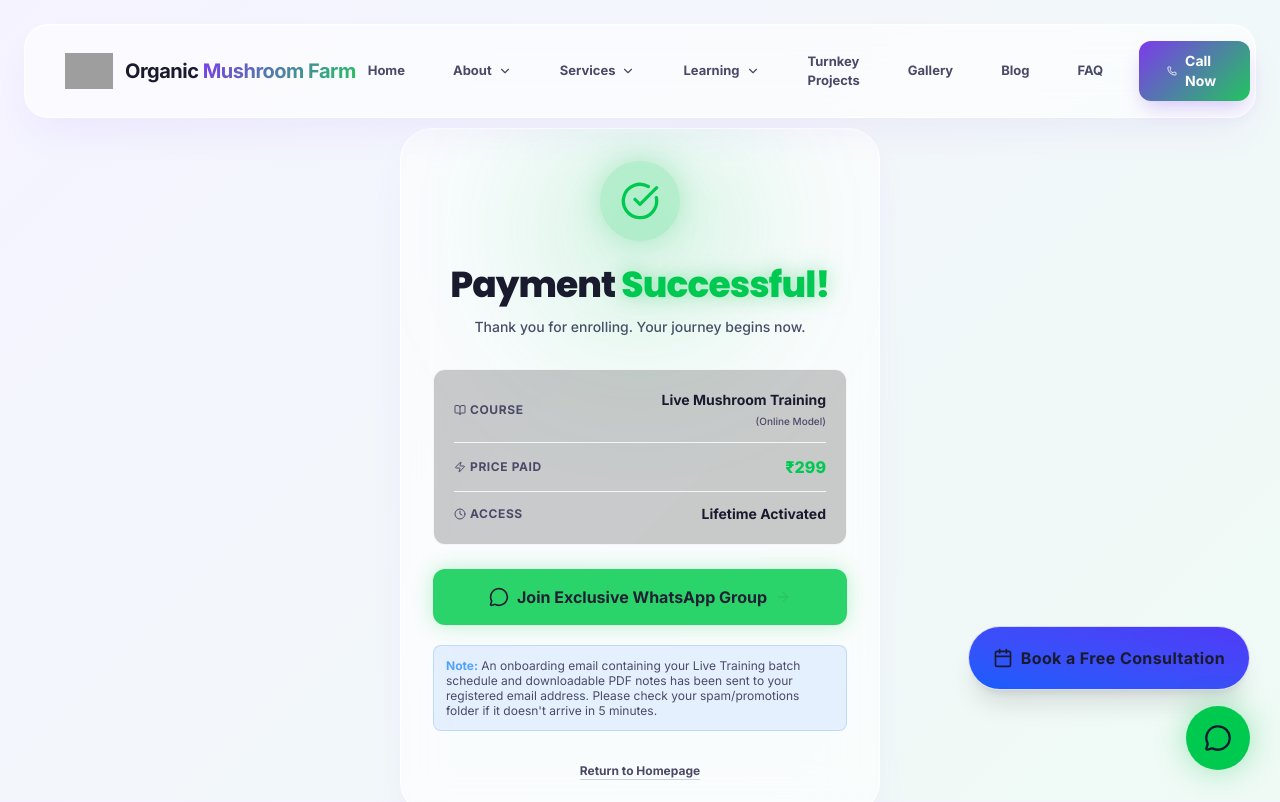
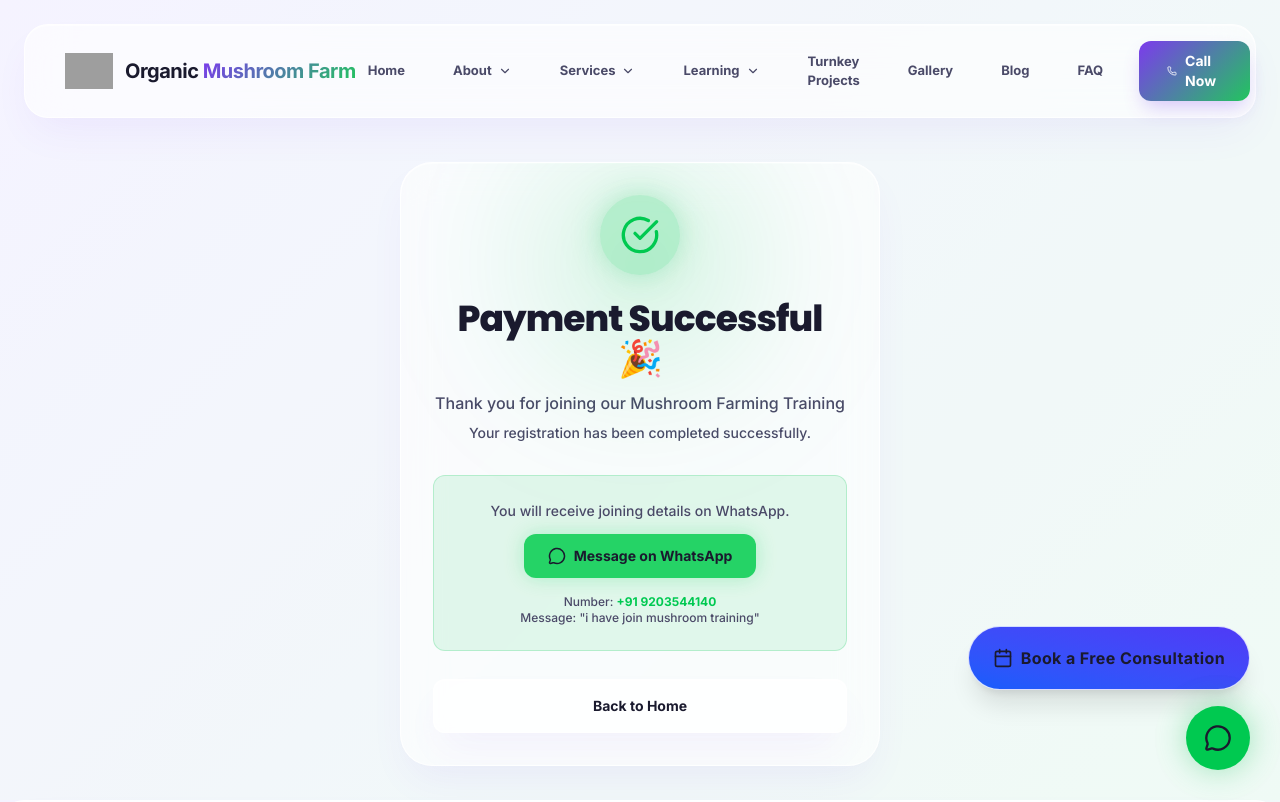
Before and after one commit to sonib-67/organic-mushroom-farm-website, a React (Vite) app: page /payment-success in a window 1280 px wide. Shown: the top 802 px of the page. Built offline with nearby package versions, Linux system fonts and the light colour scheme; grey boxes are pictures that could not be loaded.

Commit message:
feat: improve payment handling and success UI
Refactor checkout flow to handle payment cancellation via modal dismissal, update payment success page UI, and remove redundant payment details card.

```diff
--- a/src/pages/PaymentSuccessPage.tsx
+++ b/src/pages/PaymentSuccessPage.tsx
@@ -29,53 +29,30 @@ export default function PaymentSuccessPage() {
 
           {/* Heading */}
           <h1 className="text-2xl md:text-4xl font-black dark:text-white text-slate-900 tracking-tight mb-2 md:mb-3 relative z-10">
-            Payment <span className="text-green-500 drop-shadow-[0_0_10px_rgba(34,197,94,0.5)]">Successful!</span>
+            Payment Successful 🎉
           </h1>
-          <p className="text-slate-500 dark:text-slate-400 text-xs md:text-sm mb-5 md:mb-8 font-medium">Thank you for enrolling. Your journey begins now.</p>
+          <p className="text-slate-500 dark:text-slate-400 text-sm md:text-base mb-2 font-medium">Thank you for joining our Mushroom Farming Training</p>
+          <p className="text-slate-400 dark:text-slate-300 text-xs md:text-sm mb-5 md:mb-8 font-medium">Your registration has been completed successfully.</p>
 
-          {/* Details Card */}
-          <div className="bg-black/20 dark:bg-black/40 rounded-xl p-4 md:p-5 mb-5 md:mb-6 border dark:border-white/5 border-black/5 text-left space-y-3 relative z-10">
-            <div className="flex justify-between items-center border-b dark:border-white/5 border-black/5 pb-2 md:pb-3">
-              <span className="text-[10px] md:text-xs font-bold text-slate-400 uppercase tracking-wider flex items-center gap-1"><BookOpen size={12}/> Course</span>
-              <span className="text-xs md:text-sm font-bold dark:text-white text-slate-900 text-right">Live Mushroom Training<br/><span className="text-[10px] text-slate-500 font-medium">(Online Model)</span></span>
-            </div>
-            <div className="flex justify-between items-center border-b dark:border-white/5 border-black/5 pb-2 md:pb-3">
-              <span className="text-[10px] md:text-xs font-bold text-slate-400 uppercase tracking-wider flex items-center gap-1"><Zap size={12}/> Price Paid</span>
-              <span className="text-sm md:text-base font-black text-green-500">₹299</span>
-            </div>
-            <div className="flex justify-between items-center">
-              <span className="text-[10px] md:text-xs font-bold text-slate-400 uppercase tracking-wider flex items-center gap-1"><Clock size={12}/> Access</span>
-              <span className="text-xs md:text-sm font-bold dark:text-white text-slate-900">Lifetime Activated</span>
-            </div>
-          </div>
-
-          {/* Primary Action Button */}
-          <motion.a
-            href="https://wa.me/919203544140?text=Hi,%20I%20just%20enrolled%20in%20the%20Mushroom%20Training.%20Please%20add%20me%20to%20the%20VIP%20group."
-            target="_blank"
-            rel="noopener noreferrer"
-            whileHover={{ scale: 1.02 }}
-            whileTap={{ scale: 0.98 }}
-            className="w-full relative overflow-hidden rounded-lg md:rounded-xl group px-4 md:px-6 py-3.5 md:py-4 bg-[#25D366] text-white shadow-[0_0_20px_rgba(37,211,102,0.3)] hover:shadow-[0_0_30px_rgba(37,211,102,0.5)] transition-all font-bold text-xs md:text-base flex items-center justify-center gap-2 mb-4 md:mb-5 z-10"
-          >
-            <MessageCircle size={18} className="md:w-5 md:h-5" />
-            Join Exclusive WhatsApp Group <ArrowRight size={14} className="md:w-4 md:h-4" />
-            <div className="absolute inset-0 rounded-lg md:rounded-xl bg-white/20 animate-pulse opacity-0 group-hover:opacity-100 transition-opacity pointer-events-none"></div>
-          </motion.a>
-
-          {/* Post Action Info */}
-          <div className="bg-blue-500/10 border border-blue-500/20 rounded-lg p-3 text-left relative z-10">
-            <p className="text-[9px] md:text-xs text-blue-200 leading-tight">
-              <span className="font-bold text-blue-400">Note:</span> An onboarding email containing your Live Training batch schedule and downloadable PDF notes has been sent to your registered email address. Please check your spam/promotions folder if it doesn't arrive in 5 minutes.
+          {/* Action Info */}
+          <div className="bg-green-500/10 border border-green-500/20 rounded-xl p-4 md:p-6 mb-5 text-center relative z-10">
+            <p className="text-xs md:text-sm text-green-100 font-medium leading-relaxed mb-3">
+              You will receive joining details on WhatsApp.
             </p>
+            <a href="https://wa.me/919203544140?text=I%20have%20join%20mushroom%20training"
+               target="_blank" rel="noopener noreferrer"
+               className="inline-flex items-center justify-center gap-2 px-6 py-3 bg-[#25D366] shadow-[0_0_20px_rgba(37,211,102,0.3)] hover:shadow-[0_0_30px_rgba(37,211,102,0.5)] text-white font-bold rounded-xl hover:scale-105 transition-transform text-sm w-full md:w-auto">
+                <MessageCircle size={18} /> Message on WhatsApp
+            </a>
+            <p className="text-xs mt-4 text-slate-400 font-medium break-words">Number: <span className="text-green-500 font-bold">+91 9203544140</span><br/>Message: "i have join mushroom training"</p>
           </div>
 
           {/* Back to Home */}
           <Link
             to="/"
-            className="inline-block mt-5 md:mt-8 text-[10px] md:text-xs font-bold text-slate-500 hover:text-white transition-colors underline decoration-slate-500/30 underline-offset-4 relative z-10"
+            className="inline-flex items-center justify-center w-full px-4 py-3 md:py-4 bg-white/5 hover:bg-white/10 border border-white/10 rounded-xl font-bold text-slate-300 hover:text-white transition-all text-xs md:text-sm mt-2 relative z-10"
           >
-            Return to Homepage
+            Back to Home
           </Link>
         </motion.div>
       </div>
--- a/src/pages/TrainingCheckoutPage.tsx
+++ b/src/pages/TrainingCheckoutPage.tsx
@@ -10,6 +10,7 @@ export default function TrainingCheckoutPage() {
     email: ''
   });
   const [loading, setLoading] = useState(false);
+  const [paymentStatus, setPaymentStatus] = useState<'idle' | 'cancelled'>('idle');
   const navigate = useNavigate();
 
   useEffect(() => {
@@ -17,9 +18,10 @@ export default function TrainingCheckoutPage() {
     window.scrollTo(0, 0);
   }, []);
 
-  const handleSubmit = async (e: React.FormEvent) => {
-    e.preventDefault();
+  const handleSubmit = async (e?: React.FormEvent) => {
+    if (e) e.preventDefault();
     setLoading(true);
+    setPaymentStatus('idle');
 
     try {
       const response = await fetch('/api/checkout-payload', {
@@ -50,6 +52,12 @@ export default function TrainingCheckoutPage() {
         theme: payload.theme,
         handler: function (response: any) {
           window.location.href = '/payment-success?id=' + response.razorpay_payment_id;
+        },
+        modal: {
+          ondismiss: function() {
+            setPaymentStatus('cancelled');
+            setLoading(false);
+          }
         }
       };
 
@@ -57,7 +65,7 @@ export default function TrainingCheckoutPage() {
         const rzp = new (window as any).Razorpay(options);
         rzp.on('payment.failed', function (response: any) {
           console.error(response.error);
-          alert('Payment Failed. Please try again.');
+          setPaymentStatus('cancelled');
           setLoading(false);
         });
         rzp.open();
@@ -99,6 +107,29 @@ export default function TrainingCheckoutPage() {
           {/* subtle top highlight */}
           <div className="absolute top-0 left-0 right-0 h-1 bg-gradient-to-r from-primary-start to-primary-end opacity-50"></div>
 
+          {paymentStatus === 'cancelled' ? (
+            <motion.div
+              initial={{ opacity: 0, scale: 0.95 }}
+              animate={{ opacity: 1, scale: 1 }}
+              className="text-center py-4"
+            >
+              <div className="w-16 h-16 rounded-full bg-red-500/20 text-red-500 flex items-center justify-center mx-auto mb-6 shadow-[0_0_30px_rgba(239,68,68,0.2)]">
+                <svg className="w-8 h-8" fill="none" viewBox="0 0 24 24" stroke="currentColor"><path strokeLinecap="round" strokeLinejoin="round" strokeWidth={2} d="M6 18L18 6M6 6l12 12" /></svg>
+              </div>
+              <h2 className="text-2xl font-black text-white mb-3">Payment Cancelled</h2>
+              <p className="text-slate-400 text-sm mb-8">Your payment was not completed.</p>
+              <button
+                onClick={() => {
+                  setPaymentStatus('idle');
+                  handleSubmit();
+                }}
+                className="w-full bg-gradient-to-r from-primary-start to-primary-end hover:opacity-90 text-[15px] text-white font-bold py-4 rounded-2xl transition-all shadow-[0_0_20px_rgba(79,70,229,0.3)] flex items-center justify-center gap-2"
+              >
+                 Try Again - ₹299
+              </button>
+            </motion.div>
+          ) : (
+            <>
               <div className="text-center mb-8">
                 <h1 className="text-2xl font-black text-white mb-2">Checkout Details</h1>
                 <p className="text-sm font-medium text-primary-start flex items-center justify-center gap-2">
@@ -162,6 +193,8 @@ export default function TrainingCheckoutPage() {
                   {loading ? <Loader2 size={20} className="animate-spin" /> : 'Proceed To Payment - ₹299'}
                 </button>
               </form>
+            </>
+          )}
         </motion.div>
 
         {/* Secure Checkout Badge */}
```
Lines whose indentation alone changed are shown as unchanged.
